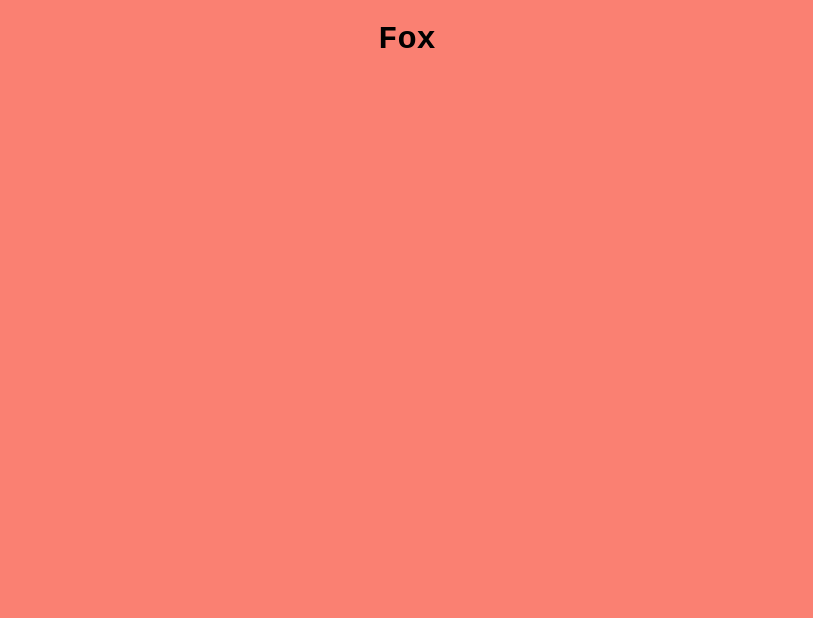
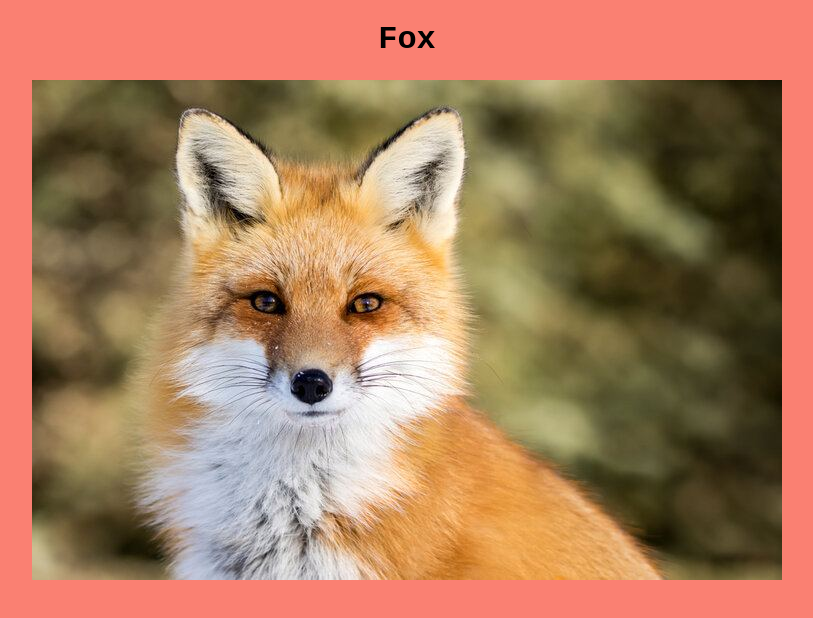
Before and after one commit to mtlynch3/assignment1, a plain HTML site: page fox.html in a window 1280 px wide. Shown: the whole page, without its empty margins (233-1046 px from the left). Drawn offline with Linux system fonts and the light colour scheme.

Commit message:
add image to fox.html

```diff
--- a/fox.html
+++ b/fox.html
@@ -6,4 +6,5 @@
 </head>
 <body>
 	<h1>Fox</h1>
+  <img src="img/red-fox.jpeg" alt="fox">
 </body>
```
Also changed, not shown: img/red-fox.jpeg (added).
